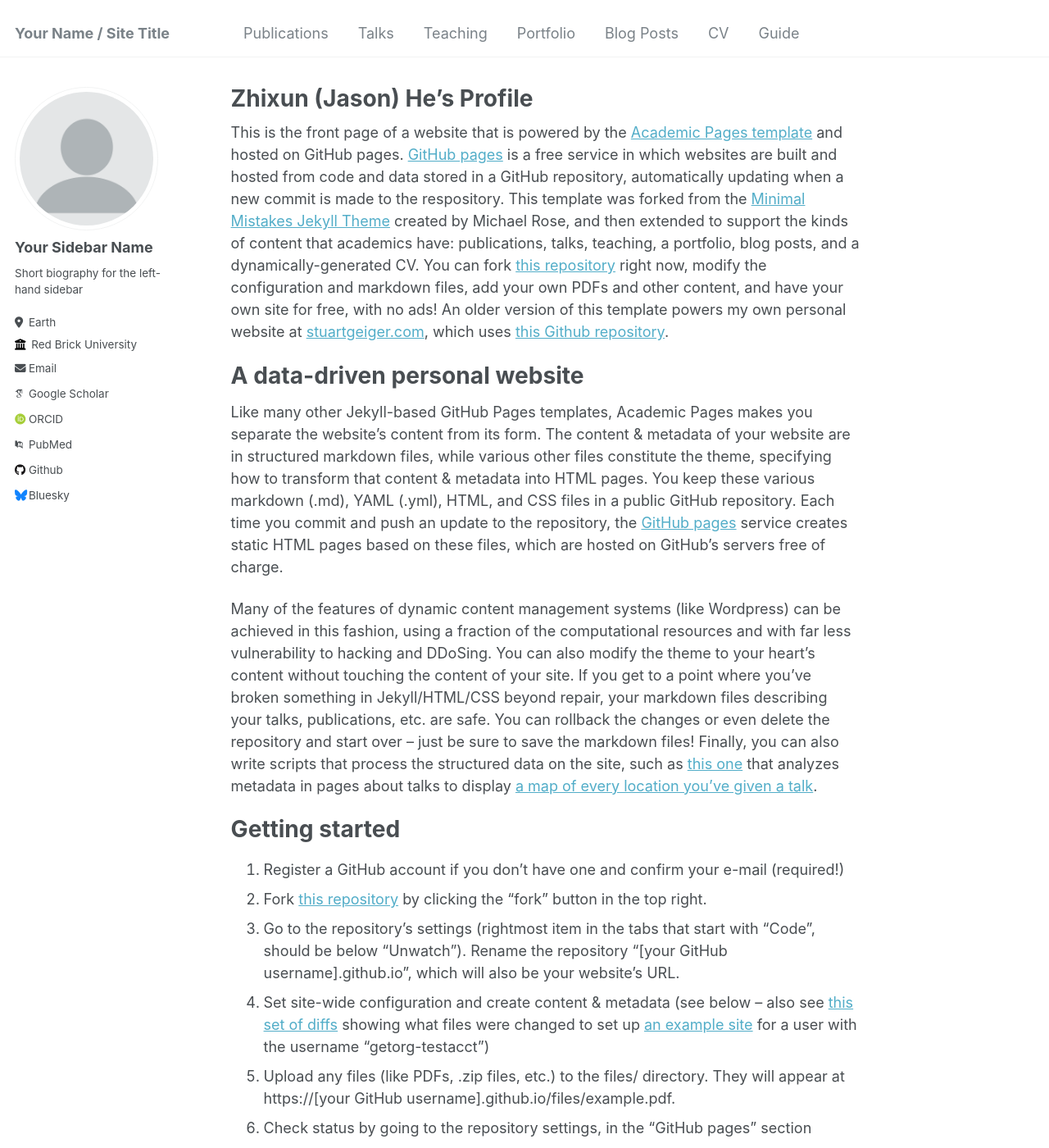
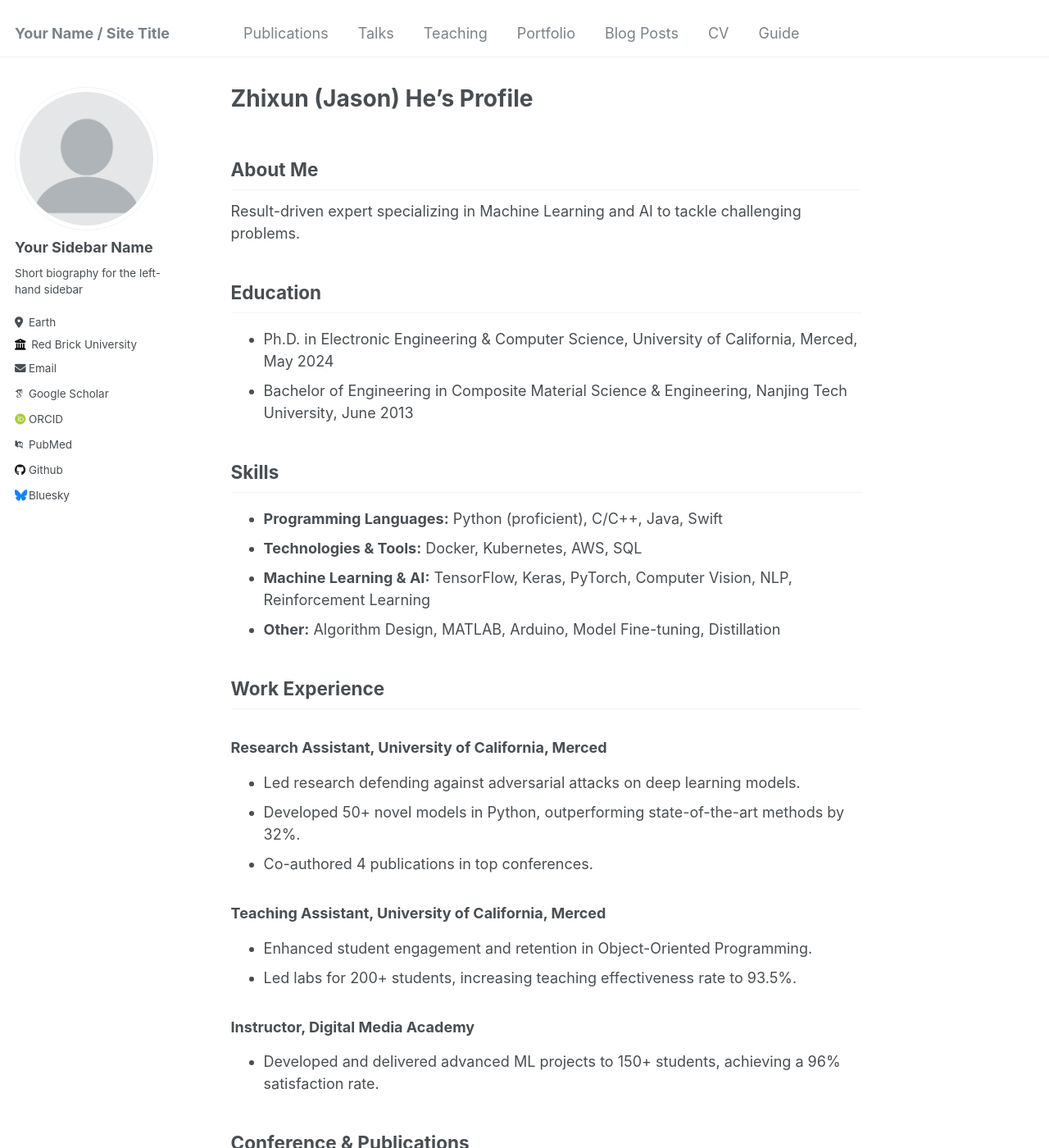
Before and after one commit to inspirepassion/inspirepassion.github.io, a Jekyll site: the page built from _pages/about.md, in a window 1280 px wide and 1400 px high. Shown: the whole window at 82% size. Built offline with Jekyll 4.4.1, drawn with Linux system fonts in a browser that asks for light colours; some web fonts are replaced; some of the changed text lies outside the part shown.

Commit message:
about me

```diff
--- a/_pages/about.md
+++ b/_pages/about.md
@@ -6,6 +6,40 @@ redirect_from:
   - /about/
   - /about.html
 ---
+## About Me
+Result-driven expert specializing in Machine Learning and AI to tackle challenging problems.
+
+
+## Education
+- Ph.D. in Electronic Engineering & Computer Science, University of California, Merced, May 2024
+- Bachelor of Engineering in Composite Material Science & Engineering, Nanjing Tech University, June 2013
+
+## Skills
+- **Programming Languages:** Python (proficient), C/C++, Java, Swift
+- **Technologies & Tools:** Docker, Kubernetes, AWS, SQL
+- **Machine Learning & AI:** TensorFlow, Keras, PyTorch, Computer Vision, NLP, Reinforcement Learning
+- **Other:** Algorithm Design, MATLAB, Arduino, Model Fine-tuning, Distillation
+
+## Work Experience
+### Research Assistant, University of California, Merced
+- Led research defending against adversarial attacks on deep learning models.
+- Developed 50+ novel models in Python, outperforming state-of-the-art methods by 32%.
+- Co-authored 4 publications in top conferences.
+
+### Teaching Assistant, University of California, Merced
+- Enhanced student engagement and retention in Object-Oriented Programming.
+- Led labs for 200+ students, increasing teaching effectiveness rate to 93.5%.
+
+### Instructor, Digital Media Academy
+- Developed and delivered advanced ML projects to 150+ students, achieving a 96% satisfaction rate.
+
+## Conference & Publications
+- Presented research at top conferences including ICMVA and IROS.
+- Published papers on defending against adversarial attacks and active learning of reward dynamics.
+
+---
+
+
 
 This is the front page of a website that is powered by the [Academic Pages template](https://github.com/academicpages/academicpages.github.io) and hosted on GitHub pages. [GitHub pages](https://pages.github.com) is a free service in which websites are built and hosted from code and data stored in a GitHub repository, automatically updating when a new commit is made to the respository. This template was forked from the [Minimal Mistakes Jekyll Theme](https://mmistakes.github.io/minimal-mistakes/) created by Michael Rose, and then extended to support the kinds of content that academics have: publications, talks, teaching, a portfolio, blog posts, and a dynamically-generated CV. You can fork [this repository](https://github.com/academicpages/academicpages.github.io) right now, modify the configuration and markdown files, add your own PDFs and other content, and have your own site for free, with no ads! An older version of this template powers my own personal website at [stuartgeiger.com](http://stuartgeiger.com), which uses [this Github repository](https://github.com/staeiou/staeiou.github.io).
 
```
